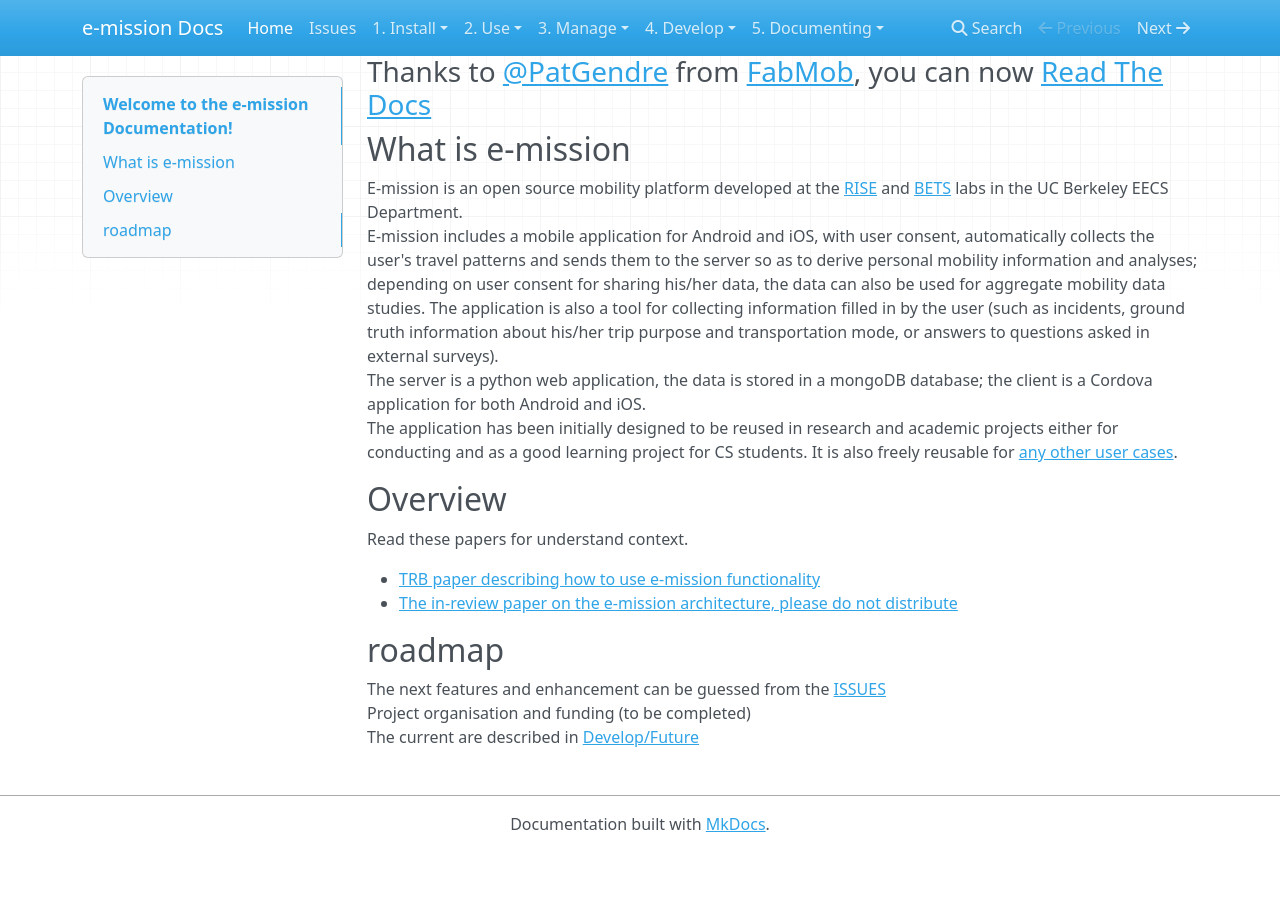
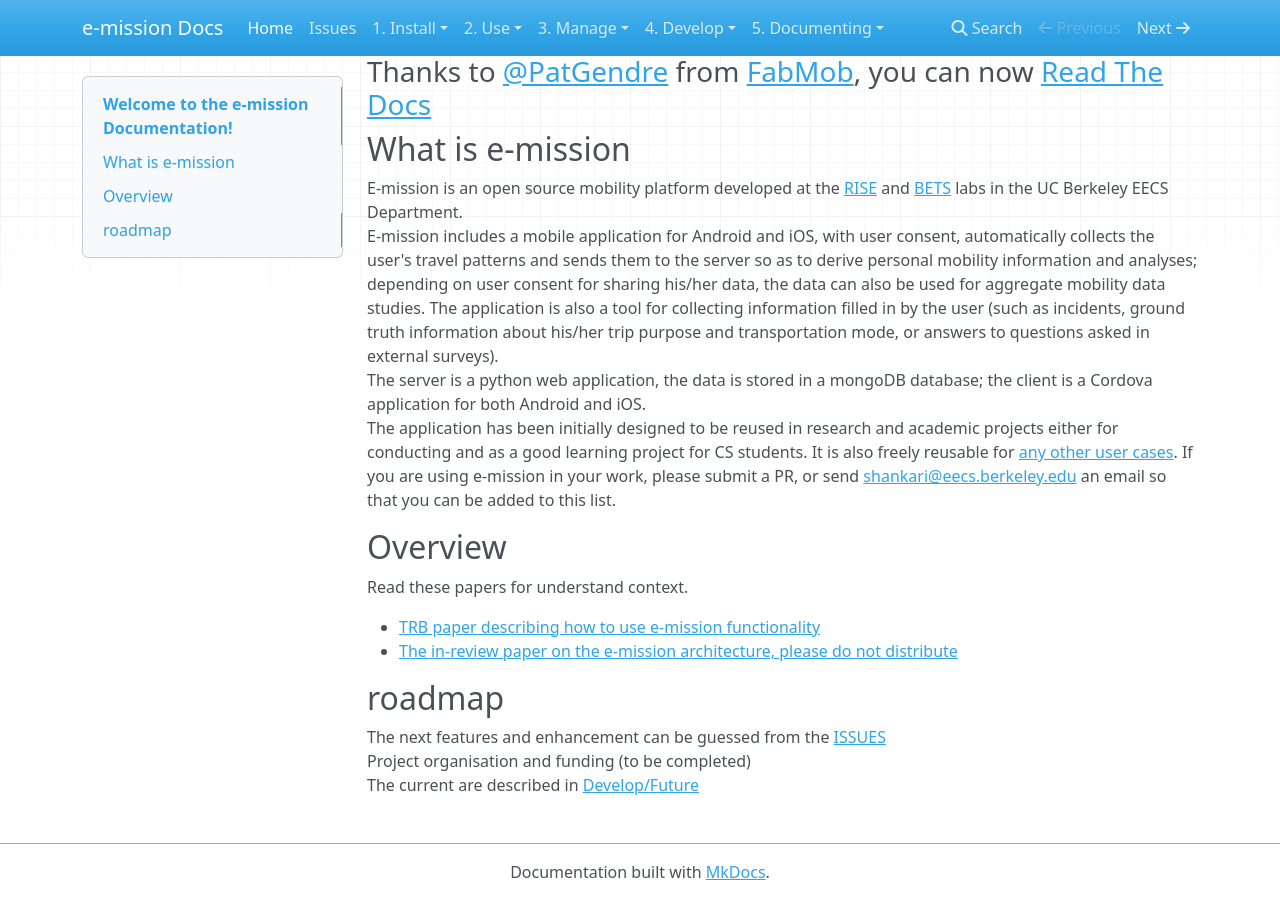
Before and after one commit to e-mission/e-mission-docs, an MkDocs documentation site: the page built from docs/README.md, in a window 1280 px wide and 900 px high, scrolled down 503 px. Built offline with MkDocs 1.6.1, drawn with Linux system fonts in a browser that asks for light colours; nearby versions of some CDN libraries; before the commit the page ends 1355 px from its top, so only the background shows below that.

Commit message:
Added call for more deployments

```diff
--- a/docs/README.md
+++ b/docs/README.md
@@ -16,7 +16,7 @@
 E-mission includes a mobile application for Android and iOS, with user consent, automatically collects the user's travel patterns and sends them to the server so as to derive personal mobility information and analyses; depending on user consent for sharing his/her data, the data can also be used for aggregate mobility data studies. The application is also a tool for collecting information filled in by the user (such as incidents, ground truth information about his/her trip purpose and transportation mode, or answers to questions asked in external surveys).
 The server is a python web application, the data is stored in a mongoDB database;
 the client is a Cordova application for both Android and iOS.
-The application has been initially designed to be reused in research and academic projects either for conducting and as a good learning project for CS students. It is also freely reusable for [any other user cases](https://github.com/e-mission/e-mission-docs/blob/master/docs/use/deployments.md).
+The application has been initially designed to be reused in research and academic projects either for conducting and as a good learning project for CS students. It is also freely reusable for [any other user cases](https://github.com/e-mission/e-mission-docs/blob/master/docs/use/deployments.md). If you are using e-mission in your work, please submit a PR, or send shankari@eecs.berkeley.edu an email so that you can be added to this list.
 
 ## Overview
 Read these papers for understand context.
```
